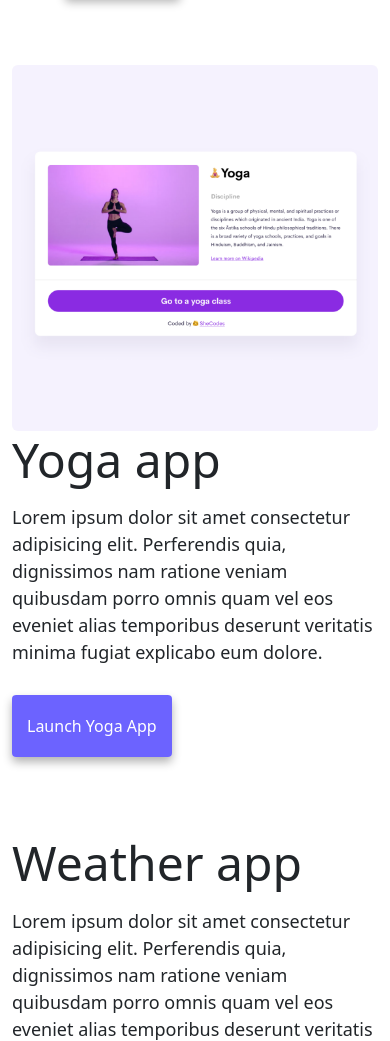
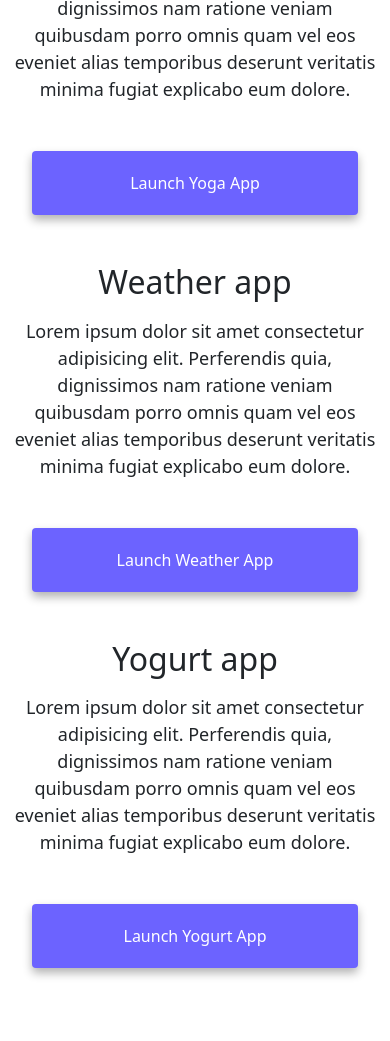
Before and after one commit to MarisolHO/advance-tools-homework, a website: page index.html in a window 390 px wide. Shown: the part 575-1616 px from the top of the page. Drawn offline with nearby package versions, Linux system fonts and the light colour scheme.

Commit message:
resizing for small devices

```diff
--- a/index.html
+++ b/index.html
@@ -61,9 +61,9 @@
       <a href="about.html" class="about-link" title="about Marisol HO">About me</a>
     </div>
     <div class="container">
-      <div class="row mb-5">
+      <div class="row mb-0 mb-sm-5">
         <div class="col-md-6">
-          <img src="images/yoga.png" alt="yoga-photo" class="img-fluid rounded" />
+          <img src="images/yoga.png" alt="yoga-photo" class="img-fluid rounded d-none d-sm-block" />
         </div>
         <div class="col-md-6">
           <h2 class="mb-3">Yoga app</h2>
@@ -74,11 +74,11 @@
             explicabo eum dolore.
           </p>
           <div class="mt-5 mb-5">
-            <a href="#" class="primary-link" title="Yoga-info">Launch Yoga app</a>
+            <a href="#" class="primary-link project-link" title="Yoga-info">Launch Yoga app</a>
           </div>
         </div>
       </div>
-      <div class="row mb-5">
+      <div class="row mb-0 mb-sm-5">
         <div class="col-md-6">
           <h2 class="mb-3">Weather app</h2>
           <p>
@@ -88,16 +88,16 @@
             explicabo eum dolore.
           </p>
           <div class="mt-5 mb-5">
-            <a href="#" class="primary-link" title="Weather app-info">Launch Weather App</a>
+            <a href="#" class="primary-link project-link" title="Weather app-info">Launch Weather App</a>
           </div>
         </div>
         <div class="col-md-6">
-          <img src="images/weather.png" alt="weather app" class="img-fluid rounded" />
+          <img src="images/weather.png" alt="weather app" class="img-fluid rounded d-none d-sm-block" />
         </div>
       </div>
       <div class="row">
         <div class="col-md-6">
-          <img src="images/yogurt.png" alt="yogurt-photo"  class="img-fluid rounded" />
+          <img src="images/yogurt.png" alt="yogurt-photo"  class="img-fluid rounded d-none d-sm-block" />
         </div>
         <div class="col-md-6">
           <h2 class="mb-3">Yogurt app</h2>
@@ -108,7 +108,7 @@
             explicabo eum dolore.
           </p>
           <div class="mt-5 mb-5">
-            <a href="#" class="primary-link" title="Yogurt app-info">Launch Yogurt App</a>
+            <a href="#" class="primary-link project-link" title="Yogurt app-info">Launch Yogurt App</a>
           </div>
         </div>
       </div>
--- a/style.css
+++ b/style.css
@@ -22,6 +22,17 @@ h2 {
   font-size: 48px;
 }
 
+@media(max-width: 576px){
+  h1 {
+    font-size: 48px;
+    line-height: 1.5;
+  }
+  h2 {
+    font-size: 32px;
+    text-align:center;
+  }
+}
+
 h3 {
   font-size: 24px;
   opacity: 0.7;
@@ -31,6 +42,13 @@ p {
   border-radius: 4px;
   font-size: 18px;
   line-height: 1.5;
+}
+
+@media(max-width:576px){
+  p{
+    text-align:center;
+  }
+
 }
 
 .navigation-links {
@@ -101,3 +119,11 @@ p {
   box-shadow: var(--box-shadow);
   color: white;
 }
+
+@media(max-width:576px){
+  .project-link{
+    display:block;
+    text-align:center;
+    margin:0 20px;
+  }
+}
```
